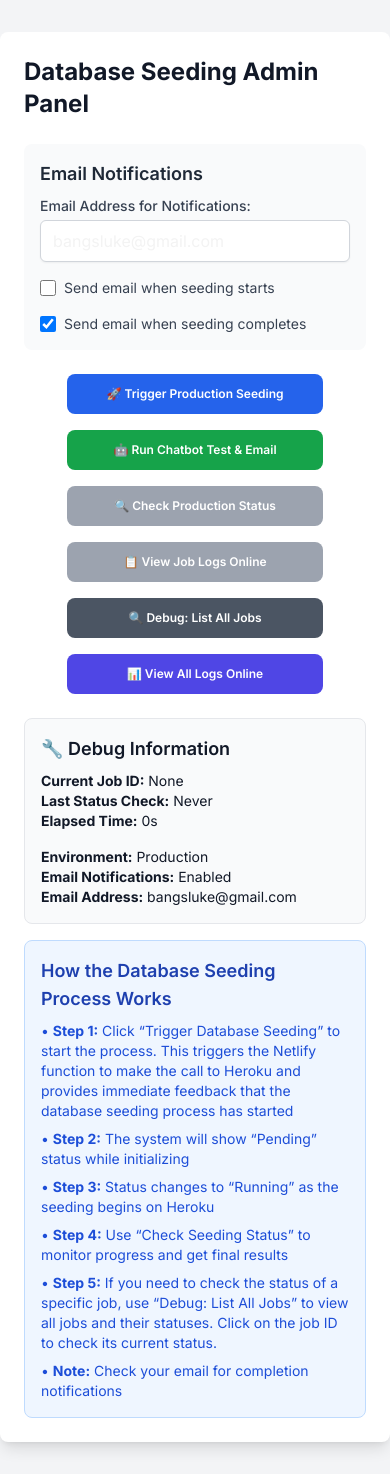
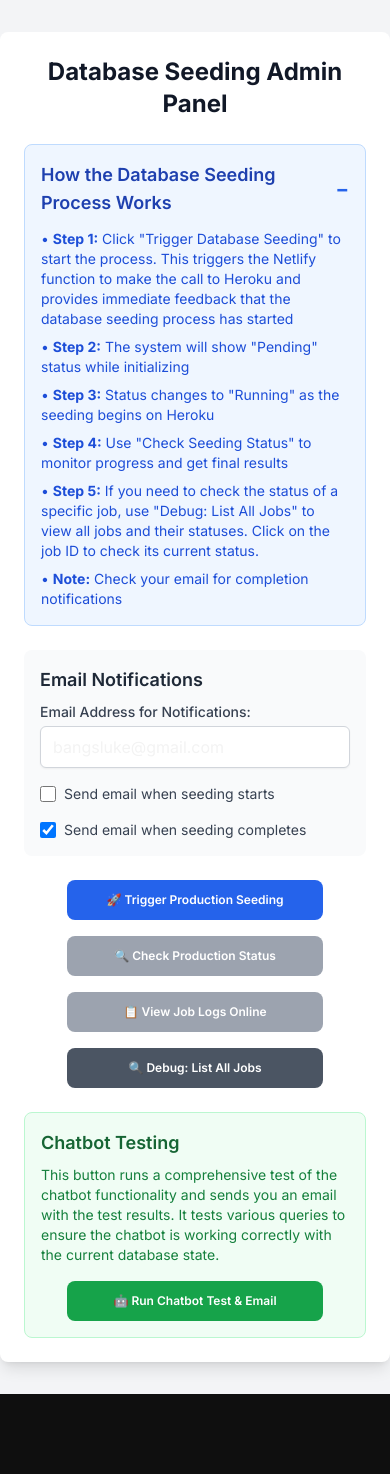
Before and after one commit to bangsluke/Dorkinians-Website-V3, a Next.js app: page /admin in a window 390 px wide. After the commit the page ends 1394 px from the top, so only its background shows below. Built offline with nearby package versions, Linux system fonts and the light colour scheme.

Commit message:
Re-jigged the Admin Panel for better testing

```diff
--- a/components/AdminPanel.tsx
+++ b/components/AdminPanel.tsx
@@ -75,6 +75,9 @@ export default function AdminPanel() {
 	const [chatbotTestLoading, setChatbotTestLoading] = useState(false);
 	const [chatbotTestResult, setChatbotTestResult] = useState<any>(null);
 
+	// UI state
+	const [showProcessInfo, setShowProcessInfo] = useState(true);
+
 	// Check if we're in development mode
 	const isDevelopment = process.env.NODE_ENV === "development";
 
@@ -145,6 +148,7 @@ export default function AdminPanel() {
 		setResult(null);
 		setLastStatusCheck(null);
 		setElapsedTime(0);
+		setShowProcessInfo(false); // Collapse process info when seeding starts
 		startTimeRef.current = Date.now();
 
 		try {
@@ -504,17 +508,18 @@ export default function AdminPanel() {
 				setLastStatusCheck(`🔍 Status checked for job ${specificJobId} at ${new Date().toLocaleString()}`);
 
 				// Calculate actual elapsed time based on job start time
-				if (statusData.startTime && (statusData.status === "running" || statusData.status === "initializing")) {
-					const actualElapsedTime = calculateElapsedTimeFromStartTime(statusData.startTime);
-					setElapsedTime(actualElapsedTime);
-					startTimeRef.current = new Date(statusData.startTime).getTime(); // Set the ref for timer continuation
-				} else if (statusData.status === "completed" && statusData.result?.duration) {
-					// For completed jobs, use the backend duration
-					setElapsedTime(Math.floor(statusData.result.duration / 1000));
-					setLastCompletedJobDuration(statusData.result.duration);
-				} else {
-					// For failed or other statuses, calculate from start time if available
-					if (statusData.startTime) {
+				if (statusData.startTime) {
+					if (statusData.status === "completed" && statusData.result?.duration) {
+						// For completed jobs, use the backend duration
+						setElapsedTime(Math.floor(statusData.result.duration / 1000));
+						setLastCompletedJobDuration(statusData.result.duration);
+					} else if (statusData.status === "running" || statusData.status === "initializing") {
+						// For running jobs, calculate from start time
+						const actualElapsedTime = calculateElapsedTimeFromStartTime(statusData.startTime);
+						setElapsedTime(actualElapsedTime);
+						startTimeRef.current = new Date(statusData.startTime).getTime(); // Set the ref for timer continuation
+					} else {
+						// For failed or other statuses, calculate from start time
 						const actualElapsedTime = calculateElapsedTimeFromStartTime(statusData.startTime);
 						setElapsedTime(actualElapsedTime);
 					}
@@ -610,7 +615,43 @@ export default function AdminPanel() {
 
 	return (
 		<div className='max-w-4xl mx-auto p-6 bg-white rounded-lg shadow-lg'>
-			<h2 className='text-2xl font-bold text-gray-900 mb-6'>Database Seeding Admin Panel</h2>
+			<h2 className='text-2xl font-bold text-gray-900 mb-6 text-center'>Database Seeding Admin Panel</h2>
+
+			{/* How the Database Seeding Process Works - Collapsible */}
+			<div className='mb-6 p-4 bg-blue-50 border border-blue-200 rounded-lg'>
+				<button
+					onClick={() => setShowProcessInfo(!showProcessInfo)}
+					className='flex items-center justify-between w-full text-left'>
+					<h3 className='text-lg font-semibold text-blue-800'>How the Database Seeding Process Works</h3>
+					<span className='text-blue-600 text-xl font-bold'>{showProcessInfo ? '−' : '+'}</span>
+				</button>
+				{showProcessInfo && (
+					<div className='mt-3'>
+						<ul className='text-blue-700 text-sm space-y-2'>
+							<li>
+								• <strong>Step 1:</strong> Click "Trigger Database Seeding" to start the process. This triggers the Netlify function to
+								make the call to Heroku and provides immediate feedback that the database seeding process has started
+							</li>
+							<li>
+								• <strong>Step 2:</strong> The system will show "Pending" status while initializing
+							</li>
+							<li>
+								• <strong>Step 3:</strong> Status changes to "Running" as the seeding begins on Heroku
+							</li>
+							<li>
+								• <strong>Step 4:</strong> Use "Check Seeding Status" to monitor progress and get final results
+							</li>
+							<li>
+								• <strong>Step 5:</strong> If you need to check the status of a specific job, use "Debug: List All Jobs" to view all jobs
+								and their statuses. Click on the job ID to check its current status.
+							</li>
+							<li>
+								• <strong>Note:</strong> Check your email for completion notifications
+							</li>
+						</ul>
+					</div>
+				)}
+			</div>
 
 			{/* Email Configuration Section */}
 			<div className='mb-6 p-4 bg-gray-50 rounded-lg'>
@@ -626,7 +667,7 @@ export default function AdminPanel() {
 							value={emailAddress}
 							onChange={(e) => setEmailAddress(e.target.value)}
 							placeholder='bangsluke@gmail.com'
-							className='mt-1 block w-full px-3 py-2 border border-gray-300 rounded-md shadow-sm focus:outline-none focus:ring-blue-500 focus:border-blue-500 sm:text-sm placeholder-gray-600'
+							className='mt-1 block w-full px-3 py-2 border border-gray-300 rounded-md shadow-sm focus:outline-none focus:ring-blue-500 focus:border-blue-500 sm:text-sm placeholder-gray-800'
 						/>
 					</div>
 					<div className='flex items-center'>
@@ -665,14 +706,6 @@ export default function AdminPanel() {
 						isLoading ? "bg-gray-400 cursor-not-allowed" : "bg-blue-600 hover:bg-blue-700"
 					}`}>
 					{isLoading ? "🔄 Triggering..." : "🚀 Trigger Production Seeding"}
-				</button>
-				<button
-					onClick={triggerChatbotTest}
-					disabled={chatbotTestLoading}
-					className={`w-64 px-6 py-3 rounded-lg text-xs font-semibold text-white transition-colors ${
-						chatbotTestLoading ? "bg-gray-400 cursor-not-allowed" : "bg-green-600 hover:bg-green-700"
-					}`}>
-					{chatbotTestLoading ? "🔄 Testing..." : "🤖 Run Chatbot Test & Email"}
 				</button>
 				<button
 					onClick={checkStatus}
@@ -759,14 +792,6 @@ export default function AdminPanel() {
 					}}
 					className='w-64 px-6 py-3 rounded-lg text-xs font-semibold text-white transition-colors bg-gray-600 hover:bg-gray-700'>
 					{jobsLoading ? "⏳ Loading..." : "🔍 Debug: List All Jobs"}
-				</button>
-				<button
-					onClick={() => {
-						const herokuUrl = process.env.NEXT_PUBLIC_HEROKU_SEEDER_URL || "https://database-dorkinians-4bac3364a645.herokuapp.com";
-						window.open(`${herokuUrl}/logs`, '_blank');
-					}}
-					className='w-64 px-6 py-3 rounded-lg text-xs font-semibold text-white transition-colors bg-indigo-600 hover:bg-indigo-700'>
-					📊 View All Logs Online
 				</button>
 			</div>
 
@@ -920,6 +945,26 @@ export default function AdminPanel() {
 							</div>
 						</div>
 					)}
+
+					{/* Debug Information - Moved into progress section */}
+					<div className='mt-4 p-3 bg-gray-50 border border-gray-200 rounded-lg'>
+						<h4 className='text-sm font-semibold text-gray-800 mb-2'>🔧 Debug Information</h4>
+						<div className='grid grid-cols-1 md:grid-cols-2 gap-3 text-xs text-gray-700'>
+							<div>
+								<p><strong>Current Job ID:</strong> {jobId || "None"}</p>
+								<p><strong>Last Status Check:</strong> {lastStatusCheck || "Never"}</p>
+								<p><strong>Elapsed Time:</strong> {elapsedTime > 0 ? formatElapsedTime(elapsedTime) : "0s"}</p>
+							</div>
+							<div>
+								<p><strong>Environment:</strong> Production</p>
+								<p><strong>Email Notifications:</strong> {sendEmailAtCompletion ? "Enabled" : "Disabled"}</p>
+								<p><strong>Email Address:</strong> {emailAddress}</p>
+								{result?.result?.duration && (
+									<p><strong>Backend Duration:</strong> {formatElapsedTime(Math.floor(result.result.duration / 1000))}</p>
+								)}
+							</div>
+						</div>
+					</div>
 
 					{/* Final Statistics */}
 					{result.status === "completed" && (
@@ -1105,65 +1150,23 @@ export default function AdminPanel() {
 				</div>
 			)}
 
-			{/* Debug Information Section */}
-			<div className='p-4 bg-gray-50 border border-gray-200 rounded-lg mb-4'>
-				<h3 className='text-lg font-semibold text-gray-900 mb-2'>🔧 Debug Information</h3>
-				<div className='grid grid-cols-1 md:grid-cols-2 gap-4 text-sm text-gray-900'>
-					<div>
-						<p className='text-gray-900'>
-							<strong>Current Job ID:</strong> {jobId || "None"}
-						</p>
-						<p className='text-gray-900'>
-							<strong>Last Status Check:</strong> {lastStatusCheck || "Never"}
-						</p>
-						<p className='text-gray-900'>
-							<strong>Elapsed Time:</strong> {elapsedTime > 0 ? formatElapsedTime(elapsedTime) : "0s"}
-						</p>
-					</div>
-					<div>
-						<p className='text-gray-900'>
-							<strong>Environment:</strong> Production
-						</p>
-						<p className='text-gray-900'>
-							<strong>Email Notifications:</strong> {sendEmailAtCompletion ? "Enabled" : "Disabled"}
-						</p>
-						<p className='text-gray-900'>
-							<strong>Email Address:</strong> {emailAddress}
-						</p>
-						{result?.result?.duration && (
-							<p className='text-gray-900'>
-								<strong>Backend Duration:</strong> {formatElapsedTime(Math.floor(result.result.duration / 1000))}
-							</p>
-						)}
-					</div>
+			{/* Chatbot Testing Section */}
+			<div className='mt-6 p-4 bg-green-50 border border-green-200 rounded-lg'>
+				<h3 className='text-lg font-semibold text-green-800 mb-2'>Chatbot Testing</h3>
+				<p className='text-green-700 text-sm mb-4'>
+					This button runs a comprehensive test of the chatbot functionality and sends you an email with the test results.
+					It tests various queries to ensure the chatbot is working correctly with the current database state.
+				</p>
+				<div className='flex justify-center'>
+					<button
+						onClick={triggerChatbotTest}
+						disabled={chatbotTestLoading}
+						className={`w-64 px-6 py-3 rounded-lg text-xs font-semibold text-white transition-colors ${
+							chatbotTestLoading ? "bg-gray-400 cursor-not-allowed" : "bg-green-600 hover:bg-green-700"
+						}`}>
+						{chatbotTestLoading ? "🔄 Testing..." : "🤖 Run Chatbot Test & Email"}
+					</button>
 				</div>
-			</div>
-
-			{/* Information Section */}
-			<div className='p-4 bg-blue-50 border border-blue-200 rounded-lg'>
-				<h3 className='text-lg font-semibold text-blue-800 mb-2'>How the Database Seeding Process Works</h3>
-				<ul className='text-blue-700 text-sm space-y-2'>
-					<li>
-						• <strong>Step 1:</strong> Click &ldquo;Trigger Database Seeding&rdquo; to start the process. This triggers the Netlify function to
-						make the call to Heroku and provides immediate feedback that the database seeding process has started
-					</li>
-					<li>
-						• <strong>Step 2:</strong> The system will show &ldquo;Pending&rdquo; status while initializing
-					</li>
-					<li>
-						• <strong>Step 3:</strong> Status changes to &ldquo;Running&rdquo; as the seeding begins on Heroku
-					</li>
-					<li>
-						• <strong>Step 4:</strong> Use &ldquo;Check Seeding Status&rdquo; to monitor progress and get final results
-					</li>
-					<li>
-						• <strong>Step 5:</strong> If you need to check the status of a specific job, use &ldquo;Debug: List All Jobs&rdquo; to view all jobs
-						and their statuses. Click on the job ID to check its current status.
-					</li>
-					<li>
-						• <strong>Note:</strong> Check your email for completion notifications
-					</li>
-				</ul>
 			</div>
 
 			{/* Jobs Modal */}
```
